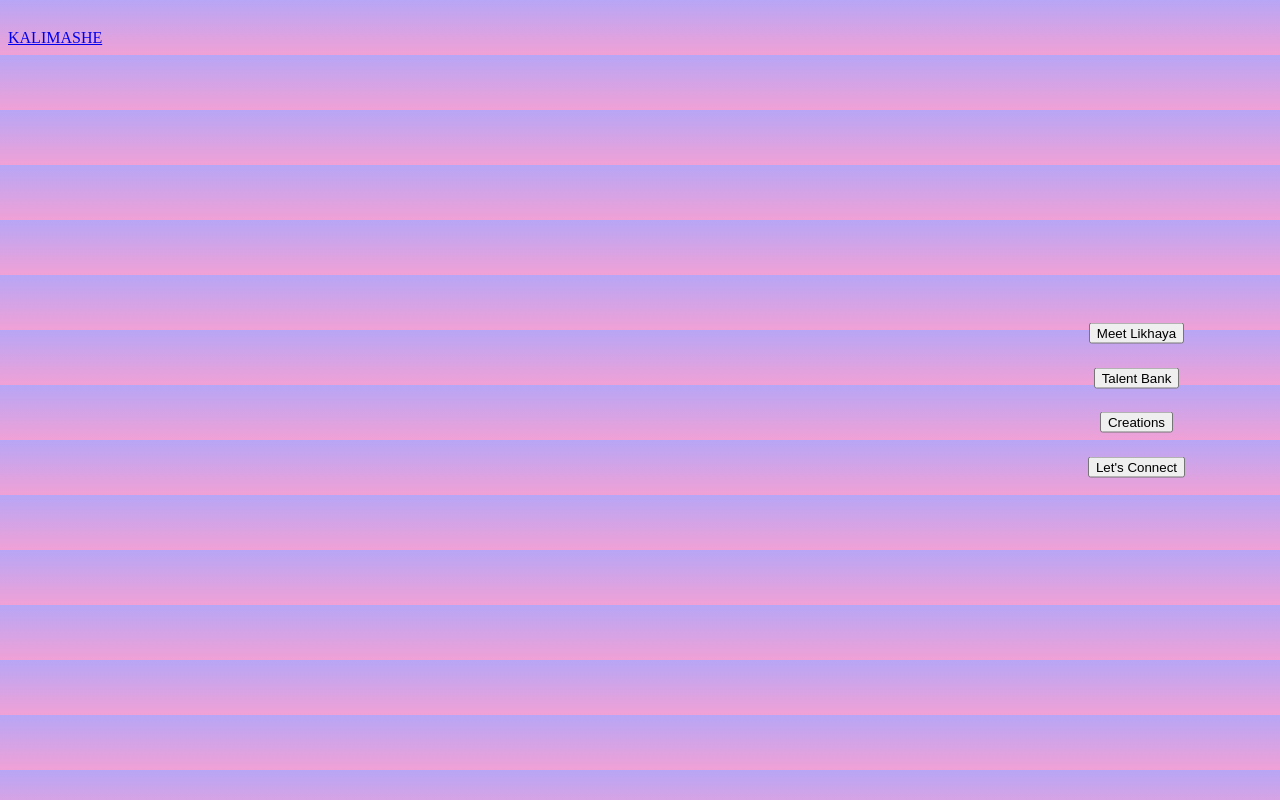
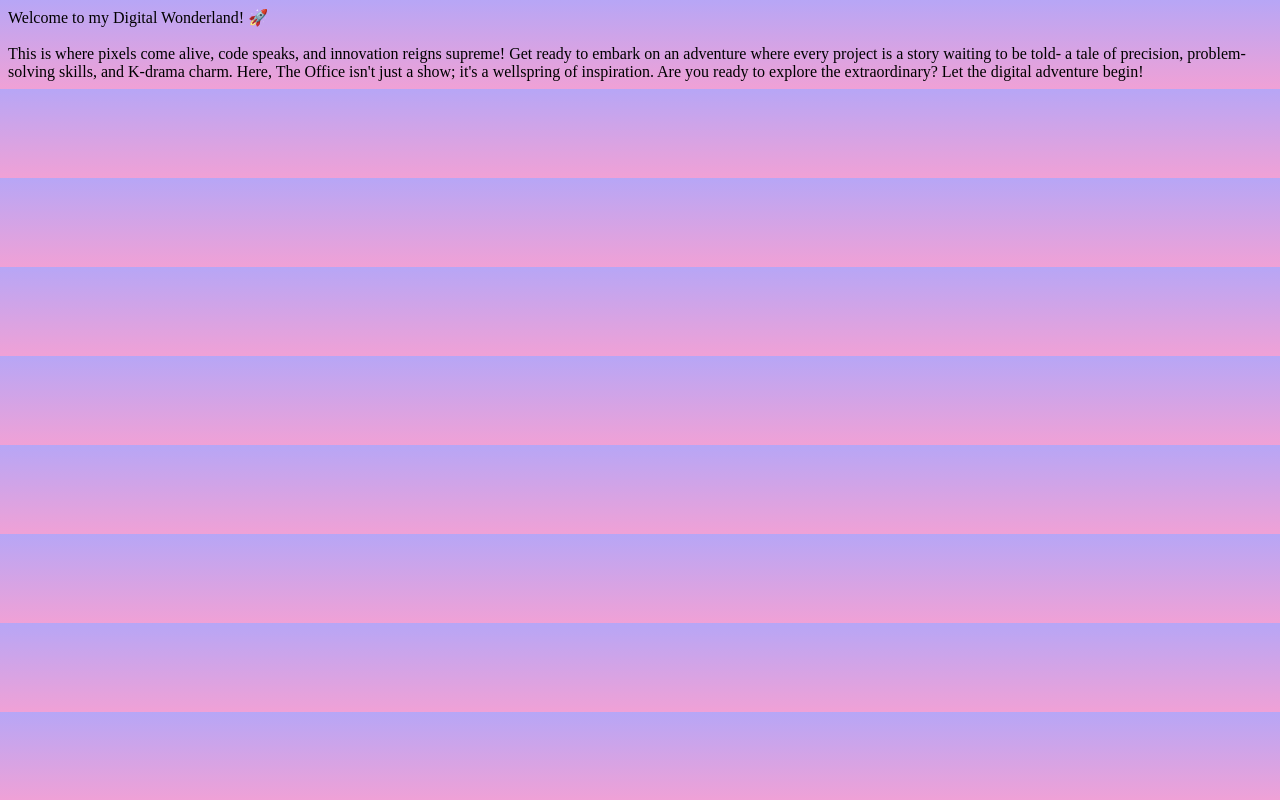
Before and after one commit to likeLikhaya/React-Portfolio, a React (Vite) app in the folder react-portfolio-project/: page / in a window 1280 px wide. Built offline with nearby package versions, Linux system fonts and the light colour scheme.

Commit message:
creating my welcome page

```diff
--- a/react-portfolio-project/src/App.jsx
+++ b/react-portfolio-project/src/App.jsx
@@ -1,11 +1,11 @@
 import "./App.css";
-import NavBar from "./components/NavBar";
+
+import Welcome from "./components/Welcome";
 
 function App() {
   return (
     <>
-      <h1></h1>
-      <NavBar />
+      <Welcome />
     </>
   );
 }
--- a/react-portfolio-project/src/components/NavBar.jsx
+++ /dev/null
@@ -1,27 +0,0 @@
-import React from "react";
-
-const NavBar = () => {
-  return (
-    <nav>
-      <div>
-        <div>
-          <a href="/" className="">
-            {" "}
-            KALIMASHE{" "}
-          </a>
-        </div>
-
-        {/* Buttons container */}
-        <div className="menubar">
-          {/* Add more buttons as needed */}
-          <button>Meet Likhaya</button>
-          <button>Talent Bank</button>
-          <button>Creations</button>
-          <button>Let's Connect</button>
-        </div>
-      </div>
-    </nav>
-  );
-};
-
-export default NavBar;
--- /dev/null
+++ b/react-portfolio-project/src/components/Welcome.jsx
@@ -0,0 +1,27 @@
+import React from "react";
+
+const Welcome = () => {
+  return (
+    <div>
+      {" "}
+      <span class="home-page-text08">
+        <span>
+          <span>Welcome to my Digital Wonderland! 🚀</span>
+          <br />
+          <span></span>
+          <br />
+          <span>
+            This is where pixels come alive, code speaks, and innovation reigns
+            supreme! Get ready to embark on an adventure where every project is
+            a story waiting to be told- a tale of precision, problem-solving
+            skills, and K-drama charm. Here, The Office isn&apos;t just a show;
+            it&apos;s a wellspring of inspiration. Are you ready to explore the
+            extraordinary? Let the digital adventure begin!
+          </span>
+        </span>
+      </span>
+    </div>
+  );
+};
+
+export default Welcome;
--- a/react-portfolio-project/src/index.css
+++ b/react-portfolio-project/src/index.css
@@ -9,17 +9,6 @@ body {
 }
 
 .menubar {
-  border-radius: 25px;
-  width: 287px;
-  height: 155px;
-  display: flex;
-  flex-direction: column;
-  position: absolute;
-  top: 50%;
-  right: 0;
-  transform: translateY(-50%);
-  align-items: center;
-  justify-content: space-between;
 }
 
 .menubar a {
```
Also changed, not shown: react-portfolio-project/src/components/About.jsx (added), react-portfolio-project/src/components/Contact.jsx (added), react-portfolio-project/src/components/Projects.jsx (added), react-portfolio-project/src/components/Skills.jsx (added).
